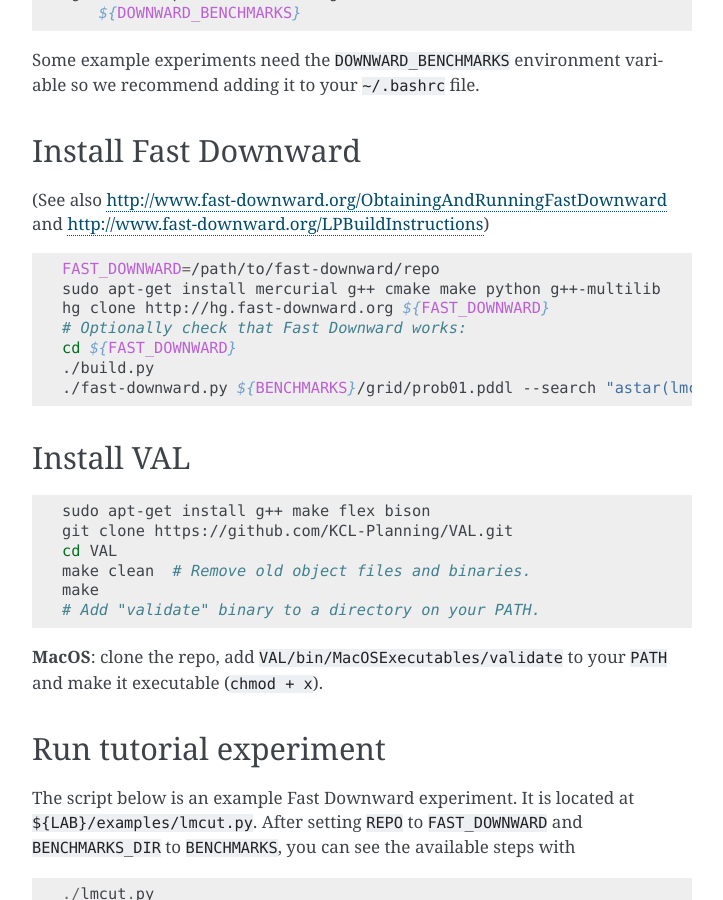
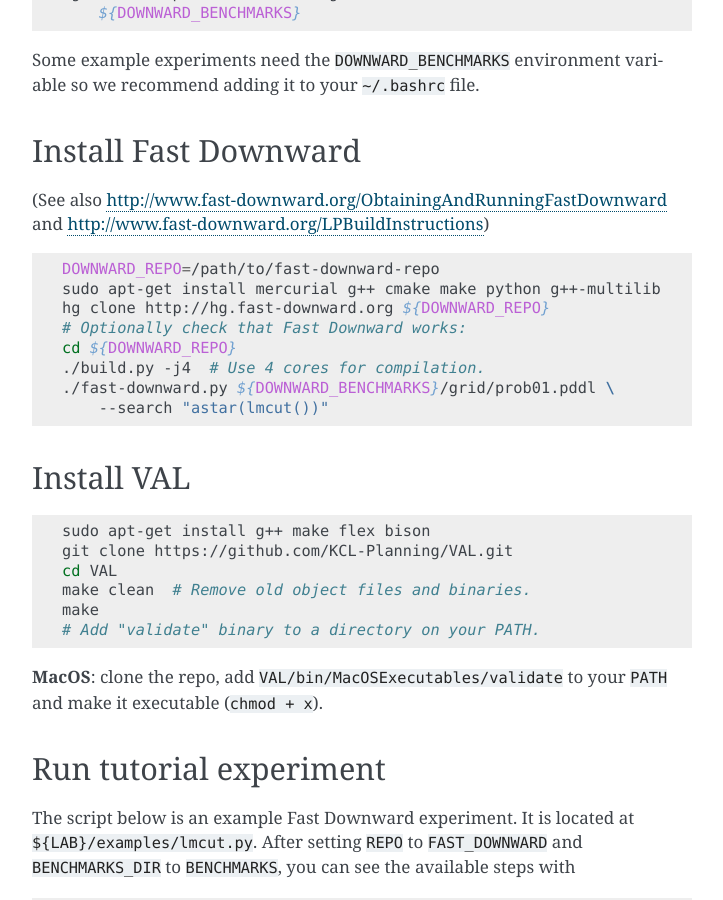
Before and after one commit to aibasel/lab, a Sphinx documentation site: the page built from docs/downward.tutorial.rst, in a window 1280 px wide and 900 px high, scrolled down 760 px. Shown: the whole window, without its empty margins (388-1111 px from the left). Built offline with Sphinx 7.4.7, drawn with Linux system fonts in a browser that asks for light colours; pages that are not in the unit, such as notebooks, are missing from menus.

Commit message:
clone Fast Downward for CI

```diff
--- a/docs/downward.tutorial.rst
+++ b/docs/downward.tutorial.rst
@@ -32,13 +32,14 @@
 
 ::
 
-    FAST_DOWNWARD=/path/to/fast-downward/repo
+    DOWNWARD_REPO=/path/to/fast-downward-repo
     sudo apt-get install mercurial g++ cmake make python g++-multilib
-    hg clone http://hg.fast-downward.org ${FAST_DOWNWARD}
+    hg clone http://hg.fast-downward.org ${DOWNWARD_REPO}
     # Optionally check that Fast Downward works:
-    cd ${FAST_DOWNWARD}
-    ./build.py
-    ./fast-downward.py ${BENCHMARKS}/grid/prob01.pddl --search "astar(lmcut())"
+    cd ${DOWNWARD_REPO}
+    ./build.py -j4  # Use 4 cores for compilation.
+    ./fast-downward.py ${DOWNWARD_BENCHMARKS}/grid/prob01.pddl \
+        --search "astar(lmcut())"
 
 
 Install VAL
```
Also changed, not shown: bitbucket-pipelines.yml (+6 -1 lines).
